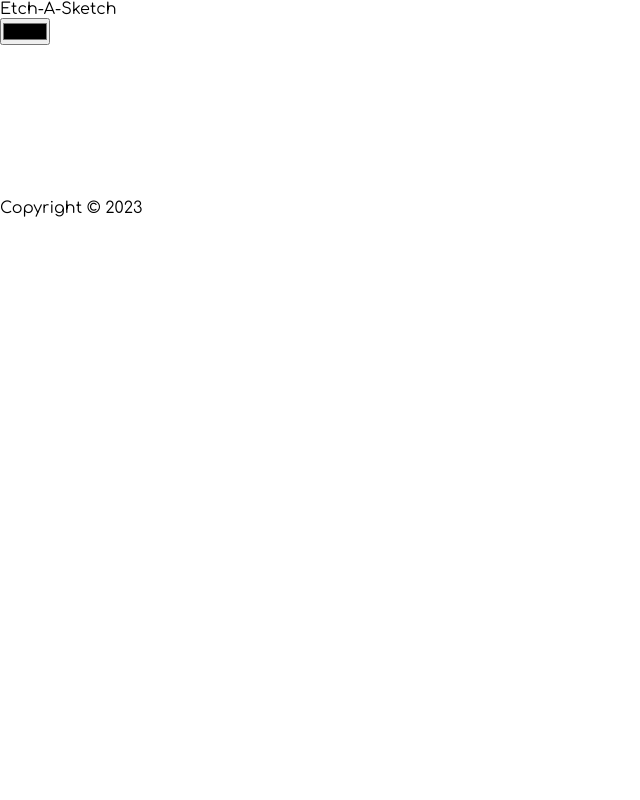
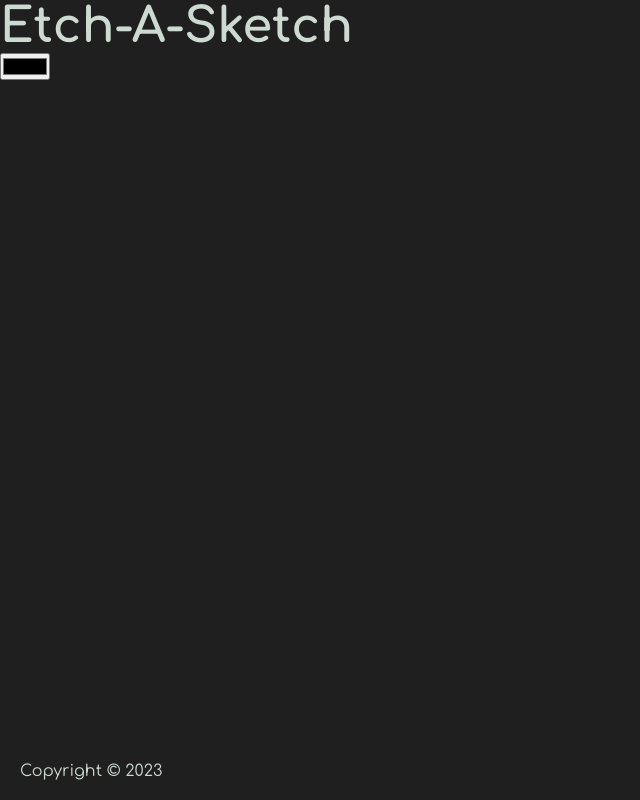
Before and after one commit to ChromeDome90/etch-a-sketch, a plain HTML site: page index.html in a window 1280 px wide. Shown: the whole page, without its empty margins (0-640 px from the left). Drawn offline with Linux system fonts and the light colour scheme.

Commit message:
Style changes and layout

```diff
--- a/index.html
+++ b/index.html
@@ -16,7 +16,7 @@
         </div>
         <canvas class="canvas-container"></canvas>
     </main>
-    <footer>
+    <footer class="footer">
         <p>Copyright ©
             <script>document.write(new Date().getFullYear())</script>
         </p>
--- a/styles.css
+++ b/styles.css
@@ -10,8 +10,22 @@
     font-size: 1rem;
 }
 
-/* styling */
+/* HEADER */
+.header {
+  font-size: 3rem;
+  font-weight: 700;
+}
 
-/* Id styling */
+/* MAIN */
+body {
+  color: #CCDAD1;
+  background-color: #1f1f1f;
+}
 
-/* Class styling */
+/* FOOTER */
+.footer {
+  display: block;
+  position: absolute;
+  left: 20px;
+  bottom: 20px;
+}
```
